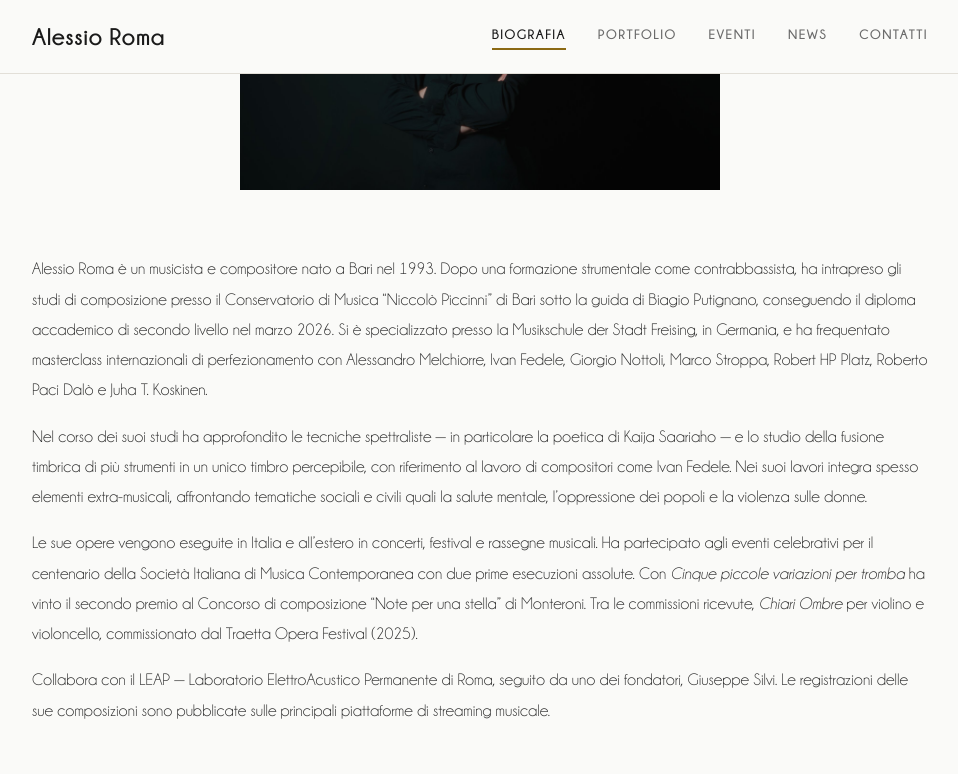
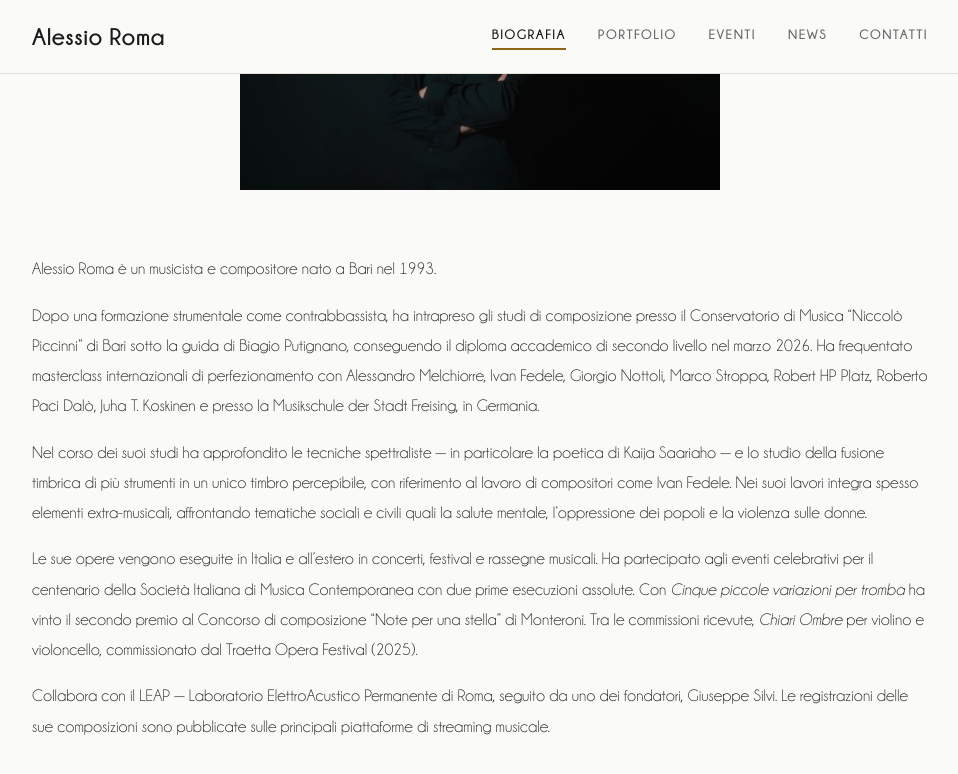
Before and after one commit to alessioroma-music/alessioroma, a Jekyll site: the page built from biografia.md, in a window 1280 px wide and 900 px high, scrolled down 418 px. Shown: the top 774 px of the window, without its empty margins (160-1118 px from the left). Built offline with Jekyll 4.4.1, drawn with Linux system fonts in a browser that asks for light colours.

Commit message:
Add locandine images and update biografia
Co-Authored-By: Claude Sonnet 4.6 <noreply@anthropic.com>

```diff
--- a/biografia.md
+++ b/biografia.md
@@ -8,7 +8,9 @@ permalink: /biografia/
   <img src="{{ '/assets/images/alessio-roma-smile.jpg' | relative_url }}" alt="Alessio Roma, compositore">
 </div>
 
-Alessio Roma è un musicista e compositore nato a Bari nel 1993. Dopo una formazione strumentale come contrabbassista, ha intrapreso gli studi di composizione presso il Conservatorio di Musica "Niccolò Piccinni" di Bari sotto la guida di Biagio Putignano, conseguendo il diploma accademico di secondo livello nel marzo 2026. Si è specializzato presso la Musikschule der Stadt Freising, in Germania, e ha frequentato masterclass internazionali di perfezionamento con Alessandro Melchiorre, Ivan Fedele, Giorgio Nottoli, Marco Stroppa, Robert HP Platz, Roberto Paci Dalò e Juha T. Koskinen.
+Alessio Roma è un musicista e compositore nato a Bari nel 1993.
+
+Dopo una formazione strumentale come contrabbassista, ha intrapreso gli studi di composizione presso il Conservatorio di Musica "Niccolò Piccinni" di Bari sotto la guida di Biagio Putignano, conseguendo il diploma accademico di secondo livello nel marzo 2026. Ha frequentato masterclass internazionali di perfezionamento con Alessandro Melchiorre, Ivan Fedele, Giorgio Nottoli, Marco Stroppa, Robert HP Platz, Roberto Paci Dalò, Juha T. Koskinen e  presso la Musikschule der Stadt Freising, in Germania.
 
 Nel corso dei suoi studi ha approfondito le tecniche spettraliste — in particolare la poetica di Kaija Saariaho — e lo studio della fusione timbrica di più strumenti in un unico timbro percepibile, con riferimento al lavoro di compositori come Ivan Fedele. Nei suoi lavori integra spesso elementi extra-musicali, affrontando tematiche sociali e civili quali la salute mentale, l'oppressione dei popoli e la violenza sulle donne.
 
```
Also changed, not shown: assets/images/locandine/Incontro-alle-musiche-13-1-2023.jpg (added), assets/images/locandine/a-tempo-6-12-25.jpg (added), assets/images/locandine/danze-variazioni-31-10-25.jpg (added), assets/images/locandine/giornata-di-studi.jpg (added), assets/images/locandine/nuove-musiche-per-nuove-generazioni-7-8-10-23.jpg (added), assets/images/locandine/passatipresenti.jpg (added).
